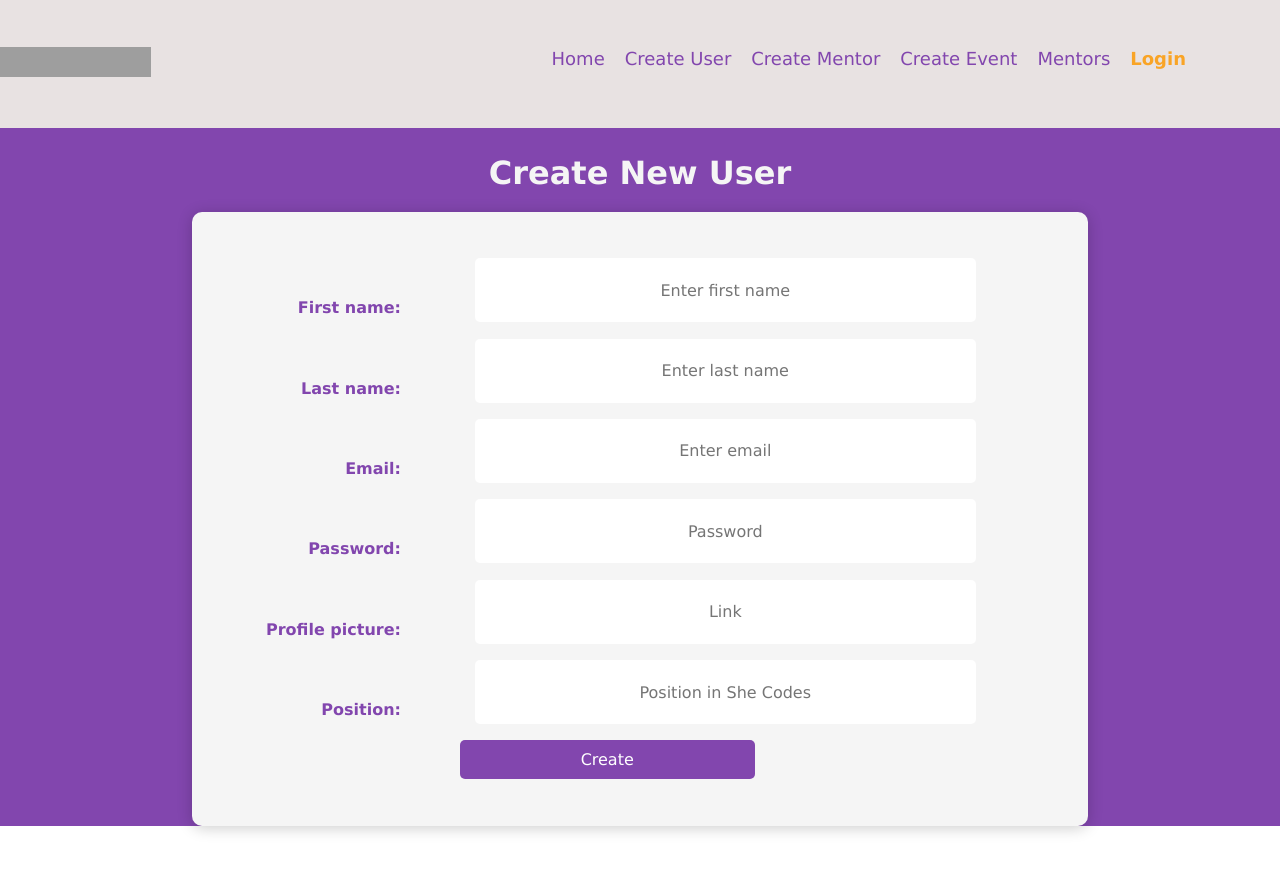
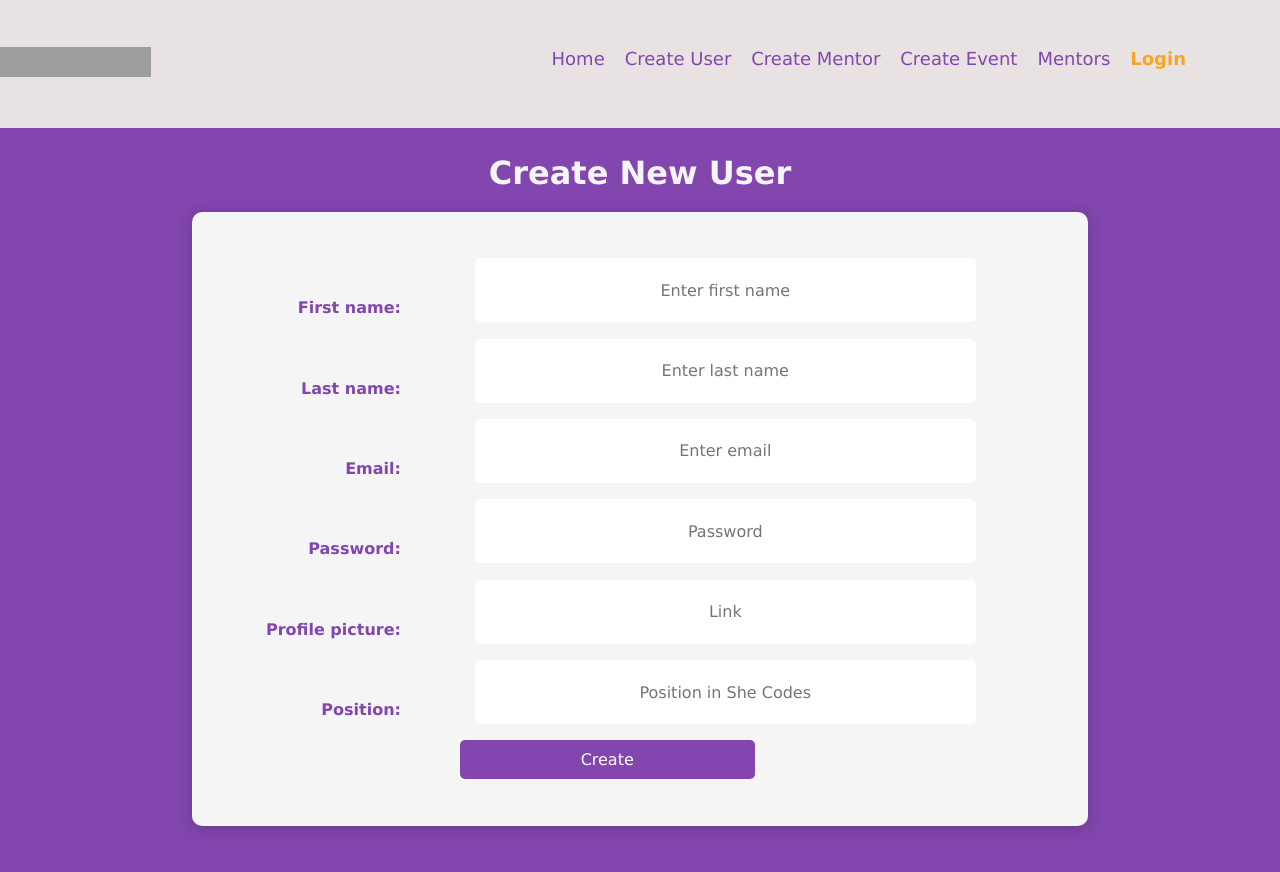
Before and after one commit to SheCodesAus/select_stars_group_2023_frontend, a React (Vite) app in the folder selectstars/: page /register in a window 1280 px wide. Shown: the top 872 px of the page. Before the commit the page ends 846 px from the top, so only its background shows below. Built offline with nearby package versions, Linux system fonts and the light colour scheme; grey boxes are pictures that could not be loaded.

Commit message:
background lengthened

```diff
--- a/selectstars/src/App.css
+++ b/selectstars/src/App.css
@@ -1,9 +1,12 @@
-/*
-
-* html, body, #root {
+html,
+body,
+#root {
   width: 100%;
   height: 100%;
 }
+
+/*
+
 
 .logo {
   height: 6em;
--- a/selectstars/src/components/ChangePassword/changePasswordForm.css
+++ b/selectstars/src/components/ChangePassword/changePasswordForm.css
@@ -4,7 +4,8 @@
     font-family: Verdana, Geneva, Tahoma, sans-serif
 }
 
-.cover h1, .login_label{
+.cover h1,
+.login_label {
     color: white;
 }
 
@@ -16,7 +17,7 @@
     align-items: center;
 }
 
-.field_container{
+.field_container {
     display: flex;
     justify-content: center;
     align-items: center;
--- a/selectstars/src/components/CreateEventForm/createEventForm.css
+++ b/selectstars/src/components/CreateEventForm/createEventForm.css
@@ -5,6 +5,8 @@
 
 .event-page {
     background-color: #8246ae;
+    /* height: 100%; */
+    padding-bottom: 30px;
 }
 
 /* .event-page .background-image {
--- a/selectstars/src/components/CreateMentorForm/createMentorForm.css
+++ b/selectstars/src/components/CreateMentorForm/createMentorForm.css
@@ -29,6 +29,7 @@
 
 .mentor-page {
     background-color: #8246ae;
+    padding-bottom: 30px;
 }
 
 .mentor-page h1 {
--- a/selectstars/src/components/CreateUserForm/CreateUserForm.css
+++ b/selectstars/src/components/CreateUserForm/CreateUserForm.css
@@ -29,6 +29,8 @@
 
 .register-page {
     background-color: #8246ae;
+    /* height: 100%; */
+    padding-bottom: 30px;
 }
 
 .register-page h1 {
--- a/selectstars/src/components/CreateUserForm/createUserForm.css
+++ b/selectstars/src/components/CreateUserForm/createUserForm.css
@@ -29,6 +29,8 @@
 
 .register-page {
     background-color: #8246ae;
+    /* height: 100%; */
+    padding-bottom: 30px;
 }
 
 .register-page h1 {
```
